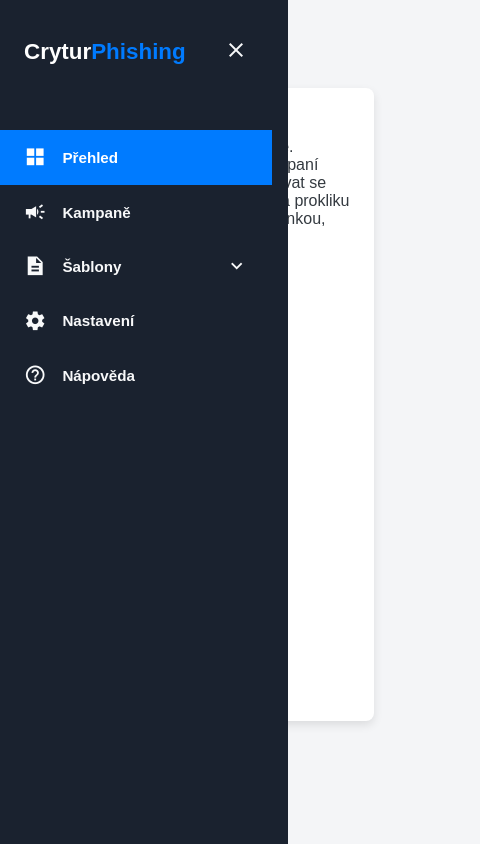
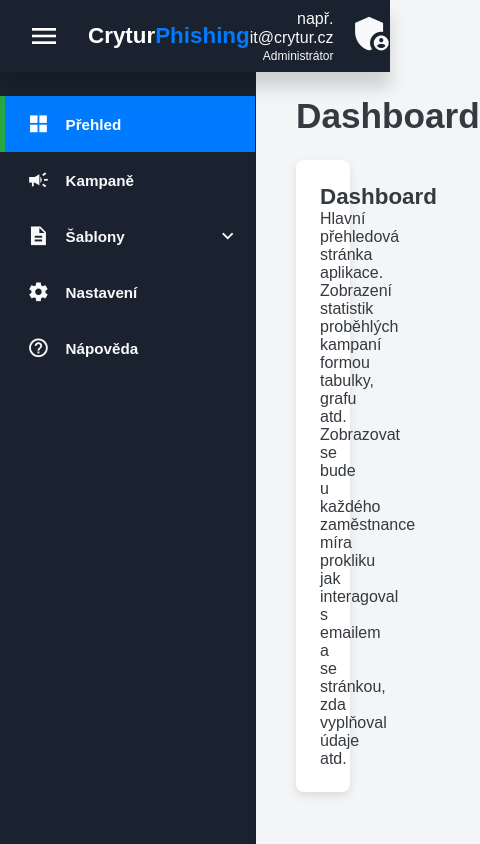
Before and after one commit to David-Lel/DP_Phishing, a plain HTML site: page frontend/index.html in a window 390 px wide. Both pictures are taken after a click on the element "menu". Shown: the whole page, 480 px wide, since content can reach past the window. Drawn offline with Linux system fonts and the light colour scheme; no server answers.

Commit message:
Frontend
Překopaný frontend a přidání topbaru

```diff
--- a/frontend/css/style.css
+++ b/frontend/css/style.css
@@ -1,22 +1,24 @@
-/* Základní nastavení a proměnné */
+/* =========================================
+   1. ZÁKLADNÍ NASTAVENÍ
+   ========================================= */
 :root {
-    --color-primary: #007bff; /* Modrá */
-    --color-danger: #dc3545; /* Červená */
-    --color-success: #28a745; /* Zelená */
+    --color-primary: #007bff;
+    --color-danger: #dc3545;
+    --color-success: #28a745;
     --color-white: #fff;
     --color-light: #f8f9fa;
     --color-dark: #343a40;
     --color-grey: #6c757d;
-    --color-bg: #f4f5f7; /* Barva pozadí */
-    --color-sidebar: #1a222f; /* Tmavá pro sidebar */
+    --color-bg: #f4f5f7;
+    --color-sidebar: #1a222f;
     --color-sidebar-light: #2c3a4e;
 
+    --nav-height: 4.5rem;
+    --sidebar-width-closed: 5rem;
+    --sidebar-width-open: 16rem;
+
     --card-border-radius: 8px;
-    --border-radius-1: 0.4rem;
-    --border-radius-2: 0.8rem;
-
     --box-shadow: 0 4px 10px rgba(0, 0, 0, 0.1);
-
     --transition: all 300ms ease;
 }
 
@@ -34,15 +36,12 @@ body {
     font-family: Arial, sans-serif;
     background: var(--color-bg);
     color: var(--color-dark);
+    overflow-x: hidden;
 }
 
-.container {
-    display: grid;
-    width: 96%;
-    margin: 0 auto;
-    gap: 1.8rem;
-    /* Dva sloupce: sidebar a main content */
-    grid-template-columns: 16rem auto;
+@keyframes fadeIn {
+    from { opacity: 0; }
+    to { opacity: 1; }
 }
 
 h1 { font-size: 2.2rem; }
@@ -50,49 +49,121 @@ h2 { font-size: 1.4rem; }
 h3 { font-size: 0.95rem; }
 h4 { font-size: 0.8rem; }
 
-a {
-    color: var(--color-primary);
-    transition: var(--transition);
-}
-a:hover {
-    color: #0056b3;
-}
+a { color: var(--color-primary); transition: var(--transition); }
+a:hover { color: #0056b3; }
 
-/* ===== SIDEBAR ===== */
-aside {
-    height: 100vh;
+
+/* =========================================
+   2. NAVBAR
+   ========================================= */
+nav.navbar {
+    width: 100%;
+    height: var(--nav-height);
     background: var(--color-sidebar);
-    color: var(--color-light);
-    position: sticky;
-    top: 0;
-}
-
-aside .sidebar-top {
+    padding: 0 1.5rem;
     display: flex;
     align-items: center;
     justify-content: space-between;
-    margin-top: 1.4rem;
-    padding: 0 1rem;
+    position: fixed;
+    top: 0;
+    left: 0;
+    z-index: 1000;
+    box-shadow: 0 1rem 1rem rgba(0, 0, 0, 0.15);
 }
 
-aside .logo {
+nav.navbar .nav-left {
+    display: flex;
+    align-items: center;
+    gap: 1.5rem;
+}
+
+.hamburger {
+    cursor: pointer;
+    display: flex;
+    align-items: center;
+    justify-content: center;
+    width: 2.5rem;
+    height: 2.5rem;
+    border-radius: 50%;
+    transition: var(--transition);
+}
+.hamburger:hover {
+    background: var(--color-sidebar-light);
+}
+.hamburger span {
+    font-size: 2rem;
     color: var(--color-white);
 }
-aside .logo span {
+
+nav.navbar .logo h2 {
+    color: var(--color-white);
+    margin-bottom: 0;
+}
+nav.navbar .logo span {
     color: var(--color-primary);
 }
 
-aside .close {
-    display: none; /* Zobrazí se jen na mobilu */
+nav.navbar .nav-right .profile-area {
+    display: flex;
+    align-items: center;
+    gap: 1rem;
+    text-align: right;
     cursor: pointer;
+}
+
+nav.navbar .profile-info p {
+    color: var(--color-light);
+    font-size: 1rem;
+    text-align: right;        /* Zarovnání doprava k fotce */
+    line-height: 1.2;         /* Menší řádkování, ať jsou texty blíž k sobě */
+}
+
+/* 2. Řádek s rolí (Administrátor) */
+nav.navbar .profile-info small {
+    color: var(--color-light);  /* Šedá barva pro menší důležitost */
+    font-size: 0.75rem;       /* Menší písmo */
+    display: block;           /* Aby byl text na novém řádku */
+    text-align: right;        /* Zarovnání doprava */
+    margin-top: 2px;
+}
+
+
+nav.navbar .profile-photo span {
+    font-size: 2.8rem; /* Původně dědilo menší velikost, teď ji zvětšíme */
+    color: var(--color-light); /* Ujistíme se, že je tmavá */
+}
+
+/* =========================================
+   3. SIDEBAR
+   ========================================= */
+.container {
+    margin-top: var(--nav-height);
+    position: relative;
+}
+
+aside {
+    height: calc(100vh - var(--nav-height));
+    width: var(--sidebar-width-closed);
+    position: fixed;
+    left: 0;
+    top: var(--nav-height);
+    background: var(--color-sidebar);
+    color: var(--color-light);
+    overflow-x: hidden;
+    transition: var(--transition);
+    border-right: 1px solid rgba(0,0,0,0.1);
+    z-index: 900;
+}
+
+/* OTEVŘENÝ STAV */
+.container.expanded-sidebar aside {
+    width: var(--sidebar-width-open);
 }
 
 aside .sidebar-nav {
     display: flex;
     flex-direction: column;
-    height: 86vh;
-    position: relative;
-    top: 3rem;
+    margin-top: 1.5rem;
 }
 
 aside .sidebar-nav a,
@@ -100,9 +171,12 @@ aside .sidebar-nav .nav-group-title {
     display: flex;
     align-items: center;
     color: var(--color-light);
+    height: 3.5rem;
     gap: 1rem;
-    padding: 1rem 1.5rem;
+    position: relative;
+    padding-left: 1.7rem;
     transition: var(--transition);
+    overflow: hidden;
 }
 
 aside .sidebar-nav a:hover,
@@ -115,104 +189,74 @@ aside .sidebar-nav a.active {
     background: var(--color-primary);
     color: var(--color-white);
 }
+aside .sidebar-nav a.active::before {
+    content: '';
+    width: 5px;
+    height: 100%;
+    background: var(--color-success);
+    position: absolute;
+    left: 0; top: 0;
+}
 
 aside .sidebar-nav .material-icons-sharp {
     font-size: 1.4rem;
+    min-width: 1.4rem;
 }
 
-/* Podmenu (Templates) */
-.nav-group-title {
-    cursor: pointer;
+/* Skrývání textů */
+aside .sidebar-nav h3,
+aside .sidebar-nav h4,
+aside .sidebar-nav .expand-icon {
+    display: none;
 }
-.nav-group-title .expand-icon {
-    margin-left: auto;
+
+/* Zobrazení textů v otevřeném stavu */
+.container.expanded-sidebar aside .sidebar-nav h3,
+.container.expanded-sidebar aside .sidebar-nav h4,
+.container.expanded-sidebar aside .sidebar-nav .expand-icon {
+    display: block;
+    white-space: nowrap;
+    animation: fadeIn 300ms ease;
+}
+
+/* Podmenu */
+.nav-group-title { cursor: pointer; }
+.nav-group-title .expand-icon { margin-left: auto; margin-right: 1rem; transition: var(--transition); }
+.nav-group.open .expand-icon { transform: rotate(180deg); }
+
+.submenu { display: none; background: #111822; }
+.nav-group.open .submenu { display: block; }
+.container:not(.expanded-sidebar) .submenu { display: none !important; }
+
+/*bez aside by to přebilo pravidlo o něco výše, kde se celému sidebaru anstavuje padding-left*/
+aside .sidebar-nav .submenu a {
+    padding-left: 3.5rem; /* Zkus 4rem, 5rem... podle vkusu */
+}
+
+
+/* =========================================
+   4. HLAVNÍ OBSAH
+   ========================================= */
+main {
+    margin-left: var(--sidebar-width-closed);
+    padding: 1.5rem 2.5rem;
+    background: var(--color-bg);
+    min-height: calc(100vh - var(--nav-height));
     transition: var(--transition);
 }
-.nav-group.open .expand-icon {
-    transform: rotate(180deg);
-}
 
-.submenu {
-    display: none; /* Skryté defaultně */
-    padding-left: 2rem;
-    background: #111822; /* Trochu tmavší pozadí */
-}
-.nav-group.open .submenu {
-    display: block; /* Zobrazí se po kliku */
-}
-.submenu a {
-    padding-top: 0.8rem;
-    padding-bottom: 0.8rem;
-}
-.submenu a.active {
-    background: var(--color-primary); /* Jiná aktivní barva? Může být stejná */
-}
-
-/* ===== MAIN CONTENT & TOPBAR ===== */
-main {
-    width: 100%;
+.container.expanded-sidebar main {
+    margin-left: var(--sidebar-width-open);
 }
 
 main .topbar {
-    display: flex;
-    align-items: center;
-    padding: 1rem 0;
-    gap: 2rem;
-    background: var(--color-bg);
-    position: sticky;
-    top: 0;
-    z-index: 10;
-}
-
-main .topbar .hamburger {
-    display: none; /* Zobrazí se jen na mobilu */
-    cursor: pointer;
-    font-size: 1.6rem;
+    margin-bottom: 1.5rem;
 }
 
 main .content {
-    margin-top: 1rem;
     background: var(--color-white);
     padding: 1.5rem;
     border-radius: var(--card-border-radius);
     box-shadow: var(--box-shadow);
-    min-height: 75vh;
+    min-height: 60vh;
 }
-
-/* ===== RESPONZIVITA (Mobilní zobrazení) ===== */
-@media screen and (max-width: 768px) {
-    .container {
-        width: 100%;
-        grid-template-columns: 1fr; /* Jen jeden sloupec */
-        padding: 0 1rem;
-    }
-
-    aside {
-        position: fixed;
-        left: -100%; /* Skrytý mimo obrazovku */
-        top: 0;
-        width: 18rem;
-        z-index: 100;
-        height: 100vh;
-        background: var(--color-sidebar);
-        padding-right: 1rem;
-        transition: var(--transition);
-
-        /* Zobrazí se, když má třídu 'show' */
-        &.show {
-            left: 0;
-        }
-    }
-
-    aside .sidebar-top {
-        padding: 1rem 1.5rem;
-    }
-
-    aside .close {
-        display: inline-block;
-    }
-
-    main .topbar .hamburger {
-        display: inline-block;
-    }
-}
--- a/frontend/index.html
+++ b/frontend/index.html
@@ -9,17 +9,33 @@
     <link href="https://fonts.googleapis.com/icon?family=Material+Icons+Sharp" rel="stylesheet">
 </head>
 <body>
-    <div class="container">
-        <aside class="sidebar">
-            <div class="sidebar-top">
-                <a href="#" class="logo">
-                    <h2>Crytur<span>Phishing</span></h2>
-                </a>
-                <div class="close" id="close-btn">
-                    <span class="material-icons-sharp">close</span>
+
+    <nav class="navbar">
+        <div class="nav-left">
+            <div class="hamburger" id="menu-btn">
+                <span class="material-icons-sharp">menu</span>
+            </div>
+            <a href="#" class="logo">
+                <h2>Crytur<span>Phishing</span></h2>
+            </a>
+        </div>
+
+        <div class="nav-right">
+            <div class="profile-area">
+                <div class="profile-info">
+                    <p>např. it@crytur.cz</p>
+                    <small class="text-muted">Administrátor</small>
+                </div>
+                <div class="profile-photo">
+                    <span class="material-icons-sharp">admin_panel_settings</span>
                 </div>
             </div>
+        </div>
+    </nav>
 
+    <div class="container">
+
+        <aside class="sidebar">
             <nav class="sidebar-nav">
                 <a href="#" class="nav-link active" data-page="dashboard" data-title="Dashboard">
                     <span class="material-icons-sharp">grid_view</span>
@@ -58,18 +74,16 @@
                 </a>
             </nav>
         </aside>
+
         <main>
             <div class="topbar">
-                <div class="hamburger" id="menu-btn">
-                    <span class="material-icons-sharp">menu</span>
-                </div>
                 <h1 id="topbar-title">Dashboard</h1>
             </div>
 
             <div class="content" id="main-content">
                 </div>
         </main>
-        </div>
+    </div>
 
     <script src="js/script.js"></script>
 </body>
--- a/frontend/js/script.js
+++ b/frontend/js/script.js
@@ -1,126 +1,99 @@
 document.addEventListener("DOMContentLoaded", () => {
 
-// =======================================================
-    // ZAČÁTEK TESTOVACÍHO KÓDU PRO API
-    // =======================================================
-    async function testApiConnection() {
-        console.log("Pokouším se připojit k backendu na http://localhost:5000/api/test");
-        try {
-            const response = await fetch('http://localhost:5000/api/test');
+    // --- Proměnné ---
+    const menuBtn = document.getElementById('menu-btn');
+    const container = document.querySelector('.container');
+    const sidebar = document.querySelector('aside'); // Potřebujeme pro detekci kliknutí uvnitř
+    const navLinks = document.querySelectorAll('.nav-link');
+    const navGroups = document.querySelectorAll('.nav-group-title');
 
-            // Zkontrolujeme, jestli server odpověděl OK (status 200)
-            if (!response.ok) {
-                throw new Error(`Chyba sítě: ${response.status}`);
-            }
+    const contentArea = document.getElementById('main-content');
+    const topbarTitle = document.getElementById('topbar-title');
 
-            const data = await response.json();
+    // --- 1. OVLÁDÁNÍ SIDEBARU (Hamburger) ---
+    const toggleMenu = () => {
+        container.classList.toggle('expanded-sidebar');
+    };
 
-            // Pokud se vše povedlo, vypíšeme zprávu z backendu do konzole
-            console.log("ÚSPĚCH!", data.message);
-
-        } catch (error) {
-            // Pokud se spojení nepovedlo (např. backend neběží)
-            console.error("CHYBA PŘIPOJENÍ K API:", error);
-            console.error("Ujisti se, že backend server (python app.py) běží!");
-        }
-    }
-
-    // Zavoláme naši testovací funkci hned po načtení stránky
-    testApiConnection();
-    // =======================================================
-    // KONEC TESTOVACÍHO KÓDU PRO API
-    // =======================================================
-
-
-
-
-
-
-
-    // --- Ovládání Sidebaru (Hamburger menu) ---
-    const menuBtn = document.getElementById('menu-btn');
-    const closeBtn = document.getElementById('close-btn');
-    const sidebar = document.querySelector('.sidebar');
-
-    // Otevření sidebar
     if(menuBtn) {
-        menuBtn.addEventListener('click', () => {
-            sidebar.classList.add('show');
+        menuBtn.addEventListener('click', (e) => {
+            e.stopPropagation();
+            toggleMenu();
         });
     }
+    // (Kód pro closeBtn zde byl odstraněn)
 
-    // Zavření sidebar
-    if(closeBtn) {
-        closeBtn.addEventListener('click', () => {
-            sidebar.classList.remove('show');
-        });
-    }
+    // --- 2. AUTO-OPEN (Pomocná funkce) ---
+    const expandSidebarIfNeeded = () => {
+        if (!container.classList.contains('expanded-sidebar')) {
+            container.classList.add('expanded-sidebar');
+        }
+    };
 
-    // --- Ovládání podmenu (Templates) ---
-    const navGroups = document.querySelectorAll('.nav-group-title');
+    // --- 3. PODMENU ---
     navGroups.forEach(group => {
-        group.addEventListener('click', () => {
+        group.addEventListener('click', (e) => {
+            e.stopPropagation();
+            expandSidebarIfNeeded();
             group.parentElement.classList.toggle('open');
         });
     });
 
-    // --- Dynamické načítání obsahu ---
-    const contentArea = document.getElementById('main-content');
-    const topbarTitle = document.getElementById('topbar-title');
-    const navLinks = document.querySelectorAll('.nav-link');
-
-    // Funkce pro načtení stránky
+    // --- 4. NAČÍTÁNÍ OBSAHU ---
     async function loadPage(pageName, pageTitle) {
         try {
-            // Použijeme fetch API pro načtení obsahu souboru
             const response = await fetch(`pages/${pageName}.html`);
+            if (!response.ok) throw new Error('Not found');
+            const content = await response.text();
 
-            // Kontrola, zda se soubor podařilo načíst
-            if (!response.ok) {
-                throw new Error(`Stránka pages/${pageName}.html nenalezena.`);
-            }
-
-            const content = await response.text();
             contentArea.innerHTML = content;
             topbarTitle.textContent = pageTitle;
-
         } catch (error) {
-            console.error('Chyba při načítání obsahu:', error);
-            contentArea.innerHTML = `<p>Obsah se nepodařilo načíst. F12 pro více info.</p>`;
-            topbarTitle.textContent = 'Chyba';
+            console.error(error);
+            contentArea.innerHTML = `<p>Obsah se nepodařilo načíst.</p>`;
         }
     }
 
-    // Nastavení výchozí stránky (Dashboard)
+    // Výchozí stránka
     loadPage('dashboard', 'Dashboard');
 
-    // Přidání "click" eventů na všechny navigační odkazy
+    // --- 5. KLIKNUTÍ NA ODKAZY ---
     navLinks.forEach(link => {
         link.addEventListener('click', (e) => {
-            e.preventDefault(); // Zabráníme výchozí akci odkazu (přechod na #)
+            e.preventDefault();
+            e.stopPropagation();
 
-            // Získáme data z atributů 'data-page' a 'data-title'
+            expandSidebarIfNeeded();
+
             const pageName = link.dataset.page;
             const pageTitle = link.dataset.title;
-
-            // Načtení stránky
             loadPage(pageName, pageTitle);
 
-            // Aktualizace aktivní třídy v menu
             navLinks.forEach(l => l.classList.remove('active'));
             link.classList.add('active');
 
-            // Pokud je otevřené podmenu, tak jeho rodič musí být taky "aktivní"
-            const parentGroup = link.closest('.nav-group');
-            if (parentGroup) {
-                // Toto je složitější, pro zjednodušení necháme aktivní jen odkaz
-                // Ale můžeme zajistit, že nadřazená položka zůstane vizuálně "otevřená"
-            }
-
-            // Zavřeme sidebar na mobilu po kliknutí
-            if (window.innerWidth <= 768) {
-                sidebar.classList.remove('show');
-            }
+            // (Kód pro zavírání na mobilu zde byl odstraněn)
         });
     });
+
+    // --- 6. Zavření sidebaru při kliknutí mimo něj ---
+    document.addEventListener('click', (event) => {
+        const clickedInsideSidebar = sidebar.contains(event.target);
+        const clickedHamburger = menuBtn.contains(event.target);
+
+        // Pokud kliknul VENKU (ani v sidebaru, ani na hamburgeru)
+        if (!clickedInsideSidebar && !clickedHamburger) {
+
+            // Pokud je rozbalený, smrskni ho
+            if (container.classList.contains('expanded-sidebar')) {
+                container.classList.remove('expanded-sidebar');
+
+                // Zavřít i podmenu
+                const openGroups = document.querySelectorAll('.nav-group.open');
+                openGroups.forEach(g => g.classList.remove('open'));
+            }
+            // (Kód pro 'show' třídu zde byl odstraněn)
+        }
+    });
+
 });
```
